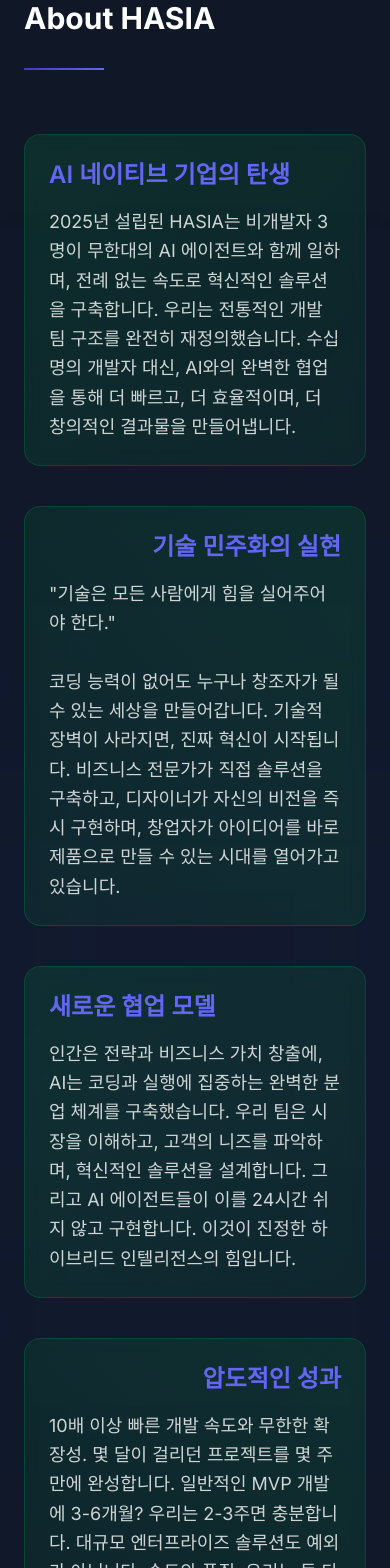
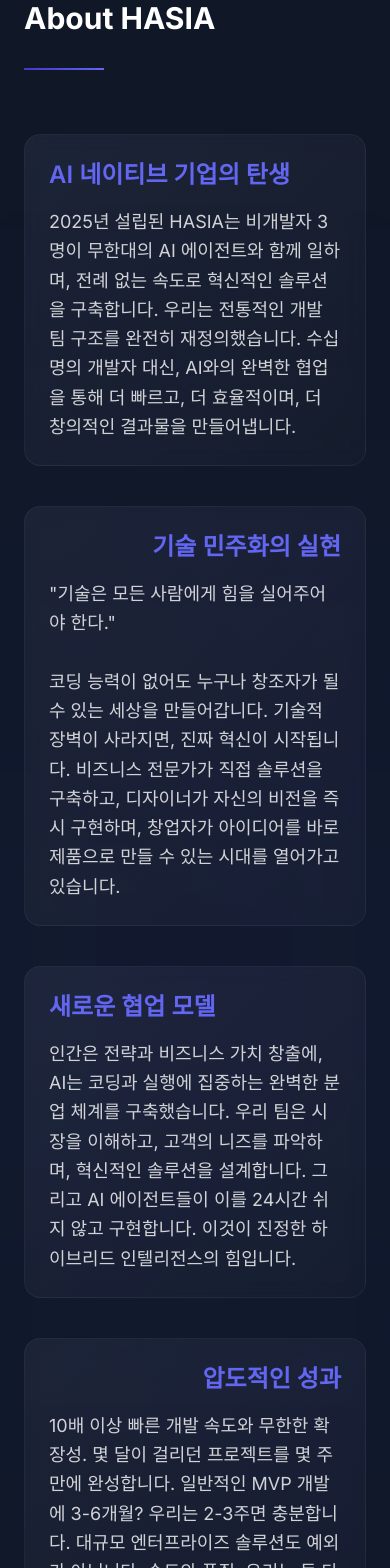
Before and after one commit to gma3561/hasia-web-v3, a Next.js app: page / in a window 390 px wide. Shown: the part 940-2508 px from the top of the page. Built offline with nearby package versions, Linux system fonts and the light colour scheme; a web font is replaced by a local one.

Commit message:
Update card backgrounds to subtle white gradient
- Replaced green-500 color scheme with white gradient (from white/[0.05] to white/[0.02])
- More modern and sophisticated appearance
- Better contrast without being too heavy
- Applied to all cards in AboutSection, ServicesSection, and ContactSection

```diff
--- a/components/AboutSection.tsx
+++ b/components/AboutSection.tsx
@@ -49,8 +49,8 @@
           {/* Main content - with card style */}
           <div className="space-y-10">
             {/* Company intro - title left aligned */}
-            <div className="relative p-6 sm:p-8 md:p-10 bg-green-500/[0.08] backdrop-blur-sm rounded-2xl border border-green-500/20 hover:border-green-400/40 transition-all duration-300">
-              <div className="absolute inset-0 bg-gradient-to-br from-green-500/[0.05] to-transparent rounded-2xl" />
+            <div className="relative p-6 sm:p-8 md:p-10 bg-gradient-to-br from-white/[0.05] to-white/[0.02] backdrop-blur-sm rounded-2xl border border-white/[0.05] hover:border-primary/20 transition-all duration-300">
+              <div className="absolute inset-0 bg-gradient-to-br from-primary/[0.03] to-transparent rounded-2xl" />
               <div className="relative">
                 <h3 className="text-2xl md:text-3xl font-semibold text-primary-light mb-4 text-left">
                   {t("about.card1.title")}
@@ -62,8 +62,8 @@
             </div>
 
             {/* Philosophy - title right aligned */}
-            <div className="relative p-6 sm:p-8 md:p-10 bg-green-500/[0.08] backdrop-blur-sm rounded-2xl border border-green-500/20 hover:border-green-400/40 transition-all duration-300">
-              <div className="absolute inset-0 bg-gradient-to-bl from-green-500/[0.05] to-transparent rounded-2xl" />
+            <div className="relative p-6 sm:p-8 md:p-10 bg-gradient-to-br from-white/[0.05] to-white/[0.02] backdrop-blur-sm rounded-2xl border border-white/[0.05] hover:border-primary/20 transition-all duration-300">
+              <div className="absolute inset-0 bg-gradient-to-bl from-primary/[0.03] to-transparent rounded-2xl" />
               <div className="relative">
                 <h3 className="text-2xl md:text-3xl font-semibold text-primary-light mb-4 text-right">
                   {t("about.card2.title")}
@@ -75,8 +75,8 @@
             </div>
 
             {/* Team structure - title left aligned */}
-            <div className="relative p-6 sm:p-8 md:p-10 bg-green-500/[0.08] backdrop-blur-sm rounded-2xl border border-green-500/20 hover:border-green-400/40 transition-all duration-300">
-              <div className="absolute inset-0 bg-gradient-to-br from-green-500/[0.05] to-transparent rounded-2xl" />
+            <div className="relative p-6 sm:p-8 md:p-10 bg-gradient-to-br from-white/[0.05] to-white/[0.02] backdrop-blur-sm rounded-2xl border border-white/[0.05] hover:border-primary/20 transition-all duration-300">
+              <div className="absolute inset-0 bg-gradient-to-br from-primary/[0.03] to-transparent rounded-2xl" />
               <div className="relative">
                 <h3 className="text-2xl md:text-3xl font-semibold text-primary-light mb-4 text-left">
                   {t("about.card3.title")}
@@ -88,8 +88,8 @@
             </div>
 
             {/* Results - title right aligned */}
-            <div className="relative p-6 sm:p-8 md:p-10 bg-green-500/[0.08] backdrop-blur-sm rounded-2xl border border-green-500/20 hover:border-green-400/40 transition-all duration-300">
-              <div className="absolute inset-0 bg-gradient-to-bl from-green-500/[0.05] to-transparent rounded-2xl" />
+            <div className="relative p-6 sm:p-8 md:p-10 bg-gradient-to-br from-white/[0.05] to-white/[0.02] backdrop-blur-sm rounded-2xl border border-white/[0.05] hover:border-primary/20 transition-all duration-300">
+              <div className="absolute inset-0 bg-gradient-to-bl from-primary/[0.03] to-transparent rounded-2xl" />
               <div className="relative">
                 <h3 className="text-2xl md:text-3xl font-semibold text-primary-light mb-4 text-right">
                   {t("about.card4.title")}
@@ -101,8 +101,8 @@
             </div>
 
             {/* Future of work - title left aligned */}
-            <div className="relative p-6 sm:p-8 md:p-10 bg-green-500/[0.08] backdrop-blur-sm rounded-2xl border border-green-500/20 hover:border-green-400/40 transition-all duration-300">
-              <div className="absolute inset-0 bg-gradient-to-br from-green-500/[0.05] to-transparent rounded-2xl" />
+            <div className="relative p-6 sm:p-8 md:p-10 bg-gradient-to-br from-white/[0.05] to-white/[0.02] backdrop-blur-sm rounded-2xl border border-white/[0.05] hover:border-primary/20 transition-all duration-300">
+              <div className="absolute inset-0 bg-gradient-to-br from-primary/[0.03] to-transparent rounded-2xl" />
               <div className="relative">
                 <h3 className="text-2xl md:text-3xl font-semibold text-primary-light mb-4 text-left">
                   {t("about.card5.title")}
--- a/components/ContactSection.tsx
+++ b/components/ContactSection.tsx
@@ -177,7 +177,7 @@
                 </div>
 
                 {/* Response Time */}
-                <div className="p-6 bg-green-500/[0.08] rounded-xl border border-green-500/20">
+                <div className="p-6 bg-gradient-to-br from-white/[0.05] to-white/[0.02] rounded-xl border border-white/[0.05]">
                   <h4 className="text-primary-light font-medium mb-2">{t("contact.response.title")}</h4>
                   <p className="text-3xl font-bold text-white mb-2">{t("contact.response.time")}</p>
                   <p className="text-white/50 text-sm">
--- a/components/ServicesSection.tsx
+++ b/components/ServicesSection.tsx
@@ -49,8 +49,8 @@
           {/* Services content - with card style */}
           <div className="space-y-10">
             {/* AI Transformation Consulting */}
-            <div className="relative p-6 sm:p-8 md:p-10 bg-green-500/[0.08] backdrop-blur-sm rounded-2xl border border-green-500/20 hover:border-green-400/40 transition-all duration-300">
-              <div className="absolute inset-0 bg-gradient-to-br from-green-500/[0.05] to-transparent rounded-2xl" />
+            <div className="relative p-6 sm:p-8 md:p-10 bg-gradient-to-br from-white/[0.05] to-white/[0.02] backdrop-blur-sm rounded-2xl border border-white/[0.05] hover:border-primary/20 transition-all duration-300">
+              <div className="absolute inset-0 bg-gradient-to-br from-primary/[0.03] to-transparent rounded-2xl" />
               <div className="relative">
                 <h3 className="text-2xl md:text-3xl font-semibold text-primary-light mb-4 text-left">
                   {t("services.consulting.title")}
@@ -67,8 +67,8 @@
             </div>
 
             {/* Rapid Prototyping */}
-            <div className="relative p-6 sm:p-8 md:p-10 bg-green-500/[0.08] backdrop-blur-sm rounded-2xl border border-green-500/20 hover:border-green-400/40 transition-all duration-300">
-              <div className="absolute inset-0 bg-gradient-to-bl from-green-500/[0.05] to-transparent rounded-2xl" />
+            <div className="relative p-6 sm:p-8 md:p-10 bg-gradient-to-br from-white/[0.05] to-white/[0.02] backdrop-blur-sm rounded-2xl border border-white/[0.05] hover:border-primary/20 transition-all duration-300">
+              <div className="absolute inset-0 bg-gradient-to-bl from-primary/[0.03] to-transparent rounded-2xl" />
               <div className="relative">
                 <h3 className="text-2xl md:text-3xl font-semibold text-primary-light mb-4 text-right">
                   {t("services.prototyping.title")}
@@ -85,8 +85,8 @@
             </div>
 
             {/* AI Product Development */}
-            <div className="relative p-6 sm:p-8 md:p-10 bg-green-500/[0.08] backdrop-blur-sm rounded-2xl border border-green-500/20 hover:border-green-400/40 transition-all duration-300">
-              <div className="absolute inset-0 bg-gradient-to-br from-green-500/[0.05] to-transparent rounded-2xl" />
+            <div className="relative p-6 sm:p-8 md:p-10 bg-gradient-to-br from-white/[0.05] to-white/[0.02] backdrop-blur-sm rounded-2xl border border-white/[0.05] hover:border-primary/20 transition-all duration-300">
+              <div className="absolute inset-0 bg-gradient-to-br from-primary/[0.03] to-transparent rounded-2xl" />
               <div className="relative">
                 <h3 className="text-2xl md:text-3xl font-semibold text-primary-light mb-4 text-left">
                   {t("services.product.title")}
@@ -110,7 +110,7 @@
 
               <div className="grid md:grid-cols-2 gap-8">
                 {/* Discovery */}
-                <div className="relative p-6 bg-green-500/[0.05] rounded-xl">
+                <div className="relative p-6 bg-gradient-to-br from-white/[0.03] to-white/[0.01] rounded-xl">
                   <div className="text-6xl font-bold text-primary/20 absolute top-4 right-6">01</div>
                   <h4 className="text-xl font-semibold text-primary-light mb-3 relative z-10">{t("services.approach.discovery")}</h4>
                   <p className="text-white/70 relative z-10">
@@ -119,7 +119,7 @@
                 </div>
 
                 {/* Design */}
-                <div className="relative p-6 bg-green-500/[0.05] rounded-xl">
+                <div className="relative p-6 bg-gradient-to-br from-white/[0.03] to-white/[0.01] rounded-xl">
                   <div className="text-6xl font-bold text-primary/20 absolute top-4 right-6">02</div>
                   <h4 className="text-xl font-semibold text-primary-light mb-3 relative z-10">{t("services.approach.design")}</h4>
                   <p className="text-white/70 relative z-10">
@@ -128,7 +128,7 @@
                 </div>
 
                 {/* Deploy */}
-                <div className="relative p-6 bg-green-500/[0.05] rounded-xl">
+                <div className="relative p-6 bg-gradient-to-br from-white/[0.03] to-white/[0.01] rounded-xl">
                   <div className="text-6xl font-bold text-primary/20 absolute top-4 right-6">03</div>
                   <h4 className="text-xl font-semibold text-primary-light mb-3 relative z-10">{t("services.approach.deploy")}</h4>
                   <p className="text-white/70 relative z-10">
@@ -137,7 +137,7 @@
                 </div>
 
                 {/* Scale */}
-                <div className="relative p-6 bg-green-500/[0.05] rounded-xl">
+                <div className="relative p-6 bg-gradient-to-br from-white/[0.03] to-white/[0.01] rounded-xl">
                   <div className="text-6xl font-bold text-primary/20 absolute top-4 right-6">04</div>
                   <h4 className="text-xl font-semibold text-primary-light mb-3 relative z-10">{t("services.approach.scale")}</h4>
                   <p className="text-white/70 relative z-10">
```
